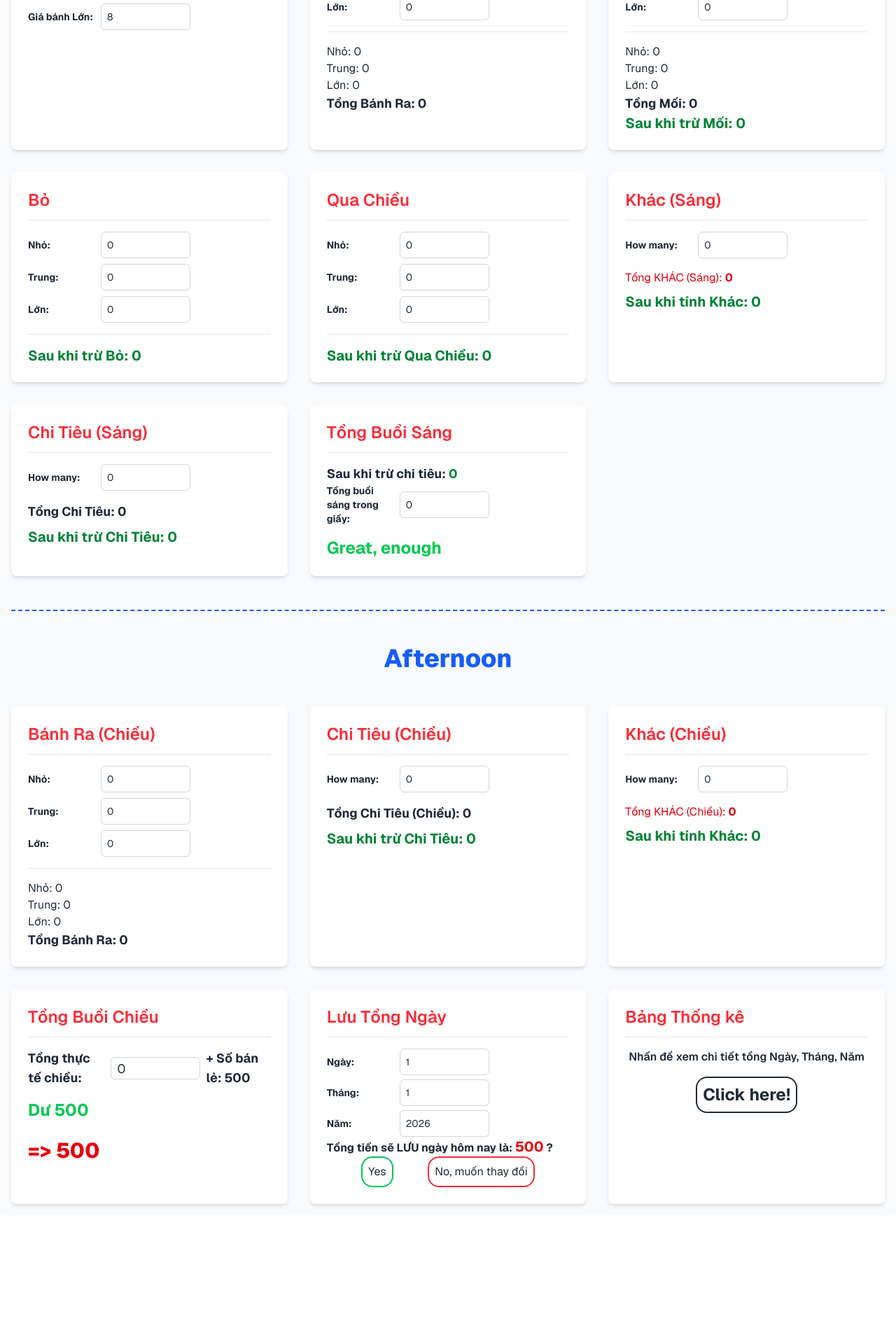
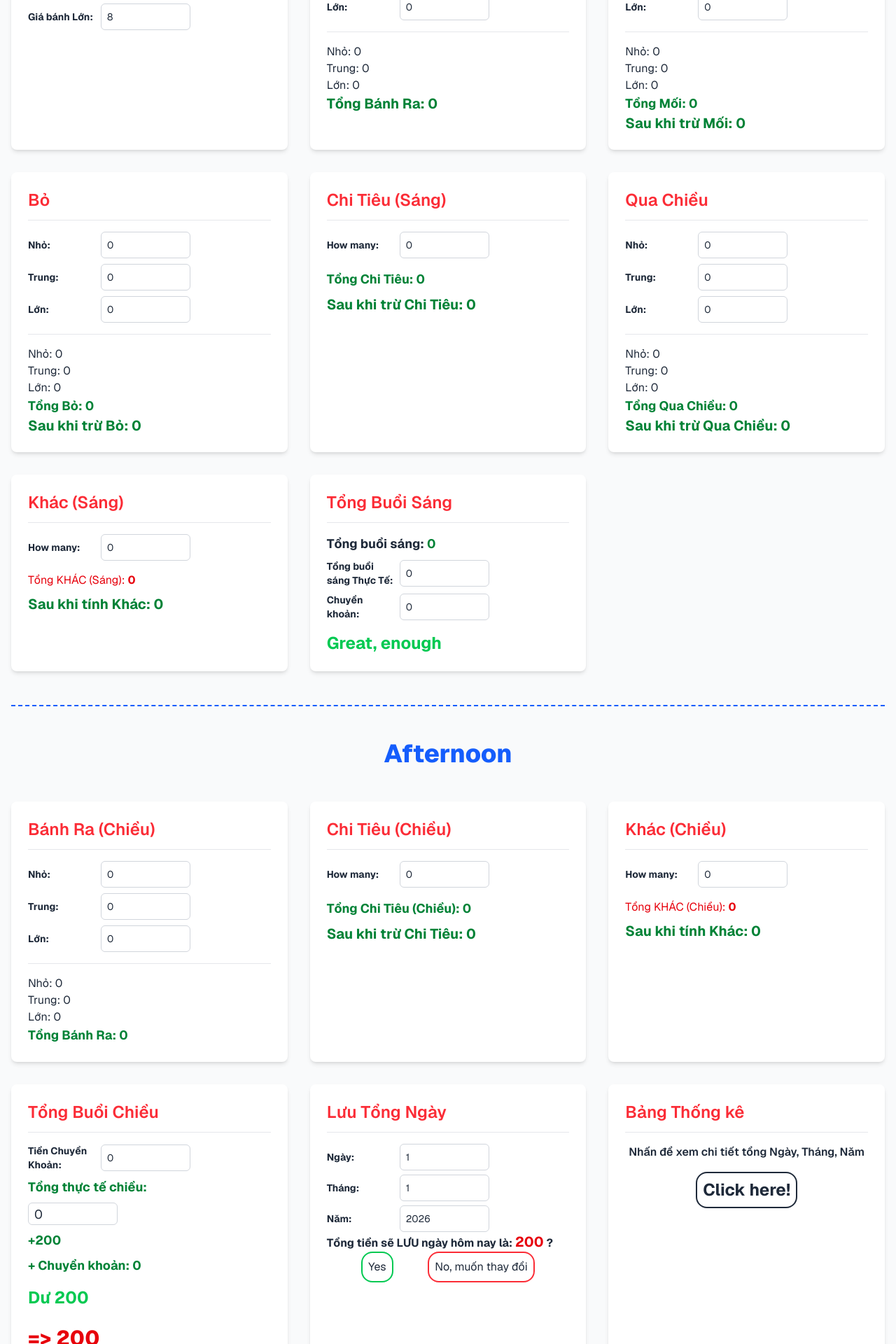
Before and after one commit to anhminh-nguyen/lobanhmi, a Next.js app: page / in a window 1280 px wide. Shown: the part 300-2220 px from the top of the page at 70% size. Before the commit the page ends 2057 px from the top, so only its background shows below. Built offline with nearby package versions, Linux system fonts and the light colour scheme.

Commit message:
After Fix Function

```diff
--- a/app/page.tsx
+++ b/app/page.tsx
@@ -30,19 +30,16 @@ interface KhacItemChieu {
 export default function Home() {
   // Morning State
   const [isEditing, setisEditing] = useState(false);
-  const [nho, setNho] = useState<number>(0);
+  const [nho, setNho] = useState<number>(0);          // giá bình thường
   const [trung, setTrung] = useState<number>(0);
   const [lon, setLon] = useState<number>(0);
-  const [moiNho, setMoiNho] = useState<number>(0);
+  const [moiNho, setMoiNho] = useState<number>(0);      // giá mối
   const [moiTrung, setMoiTrung] = useState<number>(0);
   const [moiLon, setMoiLon] = useState<number>(0);
-  const [boNho, setBoNho] = useState<number>(0);
+  const [boNho, setBoNho] = useState<number>(0);          // giá bỏ
   const [boTrung, setBoTrung] = useState<number>(0);
   const [boLon, setBoLon] = useState<number>(0);
-  const [daoNho, setDaoNho] = useState<number>(0);
-  const [daoTrung, setDaoTrung] = useState<number>(0);
-  const [daoLon, setDaoLon] = useState<number>(0);
-  const [quaChieuNho, setQuaChieuNho] = useState<number>(0);
+  const [quaChieuNho, setQuaChieuNho] = useState<number>(0);        // giá qua chiều
   const [quaChieuTrung, setQuaChieuTrung] = useState<number>(0);
   const [quaChieuLon, setQuaChieuLon] = useState<number>(0);
   const [soKhac, setSoKhac] = useState<number>(0);
@@ -53,10 +50,10 @@ export default function Home() {
   const [newTongketAll, setnewTongketAll] = useState<number>(0);
 
   // Afternoon State
-  const [buoiChieuNho, setBuoiChieuNho] = useState<number>(0);
+  const [buoiChieuNho, setBuoiChieuNho] = useState<number>(0);        // giá buổi chiều
   const [buoiChieuTrung, setBuoiChieuTrung] = useState<number>(0);
   const [buoiChieuLon, setBuoiChieuLon] = useState<number>(0);
-  const [chiTieuChieuCount, setChiTieuChieuCount] = useState<number>(0);
+  const [chiTieuChieuCount, setChiTieuChieuCount] = useState<number>(0); // chi tiêu
   const [chiTieuChieuItems, setChiTieuChieuItems] = useState<number[]>([]);
   const [soKhacChieu, setSoKhacChieu] = useState<number>(0);
   const [khacItemsChieu, setKhacItemsChieu] = useState<KhacItemChieu[]>([]);
@@ -69,6 +66,8 @@ export default function Home() {
   const [nhoPrice, setNhoprice] = useState(3);
   const [trungPrice, setTrungprice] = useState(4);
   const [lonPrice, setLonprice] = useState(8);
+  const [chuyenkhoan, setChuyenkhoan] = useState(0)
+  const [chuyenkhoansang, setChuyenkhoansang] = useState(0)
 
 
 
@@ -76,33 +75,32 @@ export default function Home() {
   const computeNho = nho * nhoPrice;
   const computeTrung = trung * trungPrice;
   const computeLon = lon * lonPrice;
-  const sumBanhRa = computeNho + computeTrung + computeLon;
+  const sumBanhRa = computeNho + computeTrung + computeLon; // tính bánh sáng bth
 
   const computeMoiNho = moiNho * nhoPrice;
   const computeMoiTrung = moiTrung * trungPrice;
   const computeMoiLon = moiLon * lonPrice;
-  const sumMoi = computeMoiNho + computeMoiTrung + computeMoiLon;
+  const sumMoi = computeMoiNho + computeMoiTrung + computeMoiLon; // tính sum mối
 
   const moiMinusResult = sumBanhRa - sumMoi;
 
   const boTotal = boNho * nhoPrice + boTrung * trungPrice + boLon * lonPrice;
   const afterBo = moiMinusResult - boTotal;
 
-  const daoTotal = daoNho * nhoPrice + Math.round(daoTrung * 3.5) + daoLon * lonPrice;
-  const afterDao = afterBo - daoTotal;
-  const tangDaoValue = daoTrung > 0 ? Math.round(daoTrung * 0.5) : 0;
-  const afterTangDao = afterDao - tangDaoValue;
+   const sumChiTieu = chiTieuItems.reduce((acc, val) => acc + val, 0);
+   const afterChitieu = afterBo - sumChiTieu
+
 
   const quaChieuTotal = quaChieuNho * nhoPrice + quaChieuTrung * trungPrice + quaChieuLon * lonPrice;
-  const afterQuaChieu = afterTangDao - quaChieuTotal;
+  const afterQuaChieu = afterChitieu - quaChieuTotal;
 
   const khacTotal = khacItems.reduce((acc, item) => acc + item.sum, 0);
   const afterKhac = afterQuaChieu + khacTotal;
 
-  const sumChiTieu = chiTieuItems.reduce((acc, val) => acc + val, 0);
-  const afterSang = afterKhac - sumChiTieu;
 
-  const ketResult = tongThucTeSang - afterSang;
+  // const afterSang = afterKhac - sumChiTieu;
+
+  const ketResult = tongThucTeSang + chuyenkhoansang - afterKhac;
 
   // Computed Values - Afternoon
   const computeBuoiChieuNho = buoiChieuNho * nhoPrice;
@@ -112,7 +110,7 @@ export default function Home() {
     computeBuoiChieuNho + computeBuoiChieuTrung + computeBuoiChieuLon;
 
   const afterAddQuaChieu =
-    afterQuaChieu > 0 ? sumBanhRaAfternoon + afterQuaChieu : sumBanhRaAfternoon;
+    quaChieuTotal > 0 ? sumBanhRaAfternoon + quaChieuTotal : sumBanhRaAfternoon;
 
   const sumChiTieuChieu = chiTieuChieuItems.reduce((acc, val) => acc + val, 0);
   const afterChiTieuChieu = afterAddQuaChieu - sumChiTieuChieu;
@@ -123,9 +121,9 @@ export default function Home() {
   );
   const afterKhacChieu = afterChiTieuChieu + khacTotalChieu;
 
-  const chieuResultValue = tongThucTeChieu + 500 - afterKhacChieu;
+  const chieuResultValue = tongThucTeChieu + 200 + chuyenkhoan - afterKhacChieu;
 
-  const tongKetAll = tongThucTeSang + (tongThucTeChieu + 500) + daoTotal;
+  const tongKetAll = tongThucTeSang + (tongThucTeChieu + 200) + chuyenkhoan;
 
   const computeKhacSum = (item: {
     nho: number;
@@ -204,8 +202,9 @@ export default function Home() {
         <h1 className="text-4xl font-extrabold text-red-600">Morning</h1>
       </header>
 
+      {/* DONE */}
       <div className="container mx-auto grid grid-cols-1 gap-8 md:grid-cols-2 lg:grid-cols-3">
-        {/* Bánh Ra Section */}
+        {/* Giá bánh */}
         <Card title="Nhập giá bánh ( nếu đổi )">
           <div className="space-y-3.5">
               <InputGroup
@@ -224,9 +223,9 @@ export default function Home() {
               onChange={(e) => setLonprice(Number(e.target.value))}
             />
           </div>
-
         </Card>
 
+        {/* DONE */}
         <Card title="Bánh Ra">
           <div className="flex flex-col space-y-2">
             <InputGroup
@@ -249,10 +248,11 @@ export default function Home() {
             <p>Nhỏ: {computeNho}</p>
             <p>Trung: {computeTrung}</p>
             <p>Lớn: {computeLon}</p>
-            <p className="font-bold text-lg">Tổng Bánh Ra: {sumBanhRa}</p>
+            <p className="font-bold text-xl text-green-700">Tổng Bánh Ra: {sumBanhRa}</p>
           </div>
         </Card>
 
+        {/* DONE */}
         {/* Mối Section */}
         <Card title="Mối">
           <div className="flex flex-col space-y-2">
@@ -276,13 +276,14 @@ export default function Home() {
             <p>Nhỏ: {computeMoiNho}</p>
             <p>Trung: {computeMoiTrung}</p>
             <p>Lớn: {computeMoiLon}</p>
-            <p className="font-bold text-lg">Tổng Mối: {sumMoi}</p>
+            <p className="font-bold text-lg text-green-700">Tổng Mối: {sumMoi}</p>
             <p className="font-bold text-xl text-green-700">
               Sau khi trừ Mối: {moiMinusResult}
             </p>
           </div>
         </Card>
 
+        {/* DONE */}
         {/* Bỏ Section */}
         <Card title="Bỏ">
           <div className="flex flex-col space-y-2">
@@ -303,43 +304,55 @@ export default function Home() {
             />
           </div>
           <div className="mt-4 pt-4 border-t border-gray-200">
+              <p>Nhỏ: {boNho*nhoPrice}</p>
+              <p>Trung: {boTrung*trungPrice}</p>
+              <p>Lớn: {boLon*lonPrice}</p>
+              <p className="font-bold text-lg text-green-700">Tổng Bỏ: {boTotal}</p>
               <p className="font-bold text-xl text-green-700">
               Sau khi trừ Bỏ: {afterBo}
             </p>
           </div>
         </Card>
 
-        {/* Đào Section */}
-        {/* <Card title="Đào">
-          <div className="flex flex-col space-y-2">
+        {/* DONE */}
+        {/* Chi Tiêu Section - Morning */}
+        <Card title="Chi Tiêu (Sáng)">
           <InputGroup
-              label="Nhỏ"
-              value={daoNho}
-              onChange={(e) => setDaoNho(Number(e.target.value))}
+            label="How many"
+            value={chiTieuCount}
+            onChange={(e) => {
+              setChiTieuCount(Number(e.target.value));
+              updateChiTieuItems(Number(e.target.value))
+            }}
+            type="number"
           />
-            <InputGroup
-              label="Trung"
-              value={daoTrung}
-              onChange={(e) => setDaoTrung(Number(e.target.value))}
+          <div className="mt-4 space-y-2">
+            {
+
+            chiTieuItems.map((item, index) => (
+              <input
+                key={index}
+                type="number"
+                className="block w-full rounded-md border border-gray-300 p-2 text-sm"
+                value={item}
+                onChange={(e) =>
+                  setChiTieuItems((prev) =>
+                    prev.map((val, i) =>
+                      i === index ? Number(e.target.value) : val,
+                    ),
+                  )
+                }
               />
-            <InputGroup
-              label="Lớn"
-              value={daoLon}
-              onChange={(e) => setDaoLon(Number(e.target.value))}
-            />
+            ))}
           </div>
-          <div className="mt-4 pt-4 border-t border-gray-200">
-            <p className="font-bold text-xl text-green-700">
-              Sau khi trừ Đào: {afterDao}
+          <p className="mt-4 text-lg font-bold text-green-700">Tổng Chi Tiêu: {sumChiTieu}</p>
+          <p className="mt-2 font-bold text-xl text-green-700">
+            Sau khi trừ Chi Tiêu: {afterChitieu}
           </p>
-            {tangDaoValue > 0 && (
-              <p className="font-bold text-orange-600">
-                Tặng Đào: -{tangDaoValue} (Sau tặng: {afterTangDao})
-              </p>
-            )}
-          </div>
-        </Card> */}
+        </Card>
 
+
+        {/* DONE */}
         {/* Qua Chiều Section */}
         <Card title="Qua Chiều">
           <div className="flex flex-col space-y-2">
@@ -360,18 +373,27 @@ export default function Home() {
             />
           </div>
           <div className="mt-4 pt-4 border-t border-gray-200">
+
+              <p>Nhỏ: { quaChieuNho * nhoPrice}</p>
+              <p>Trung: {quaChieuTrung * trungPrice}</p>
+              <p>Lớn: {quaChieuLon * lonPrice}</p>
+              <p className="font-bold text-lg text-green-700">Tổng Qua Chiều: {quaChieuTotal}</p>
                <p className="font-bold text-xl text-green-700">
               Sau khi trừ Qua Chiều: {afterQuaChieu}
             </p>
           </div>
         </Card>
 
+        {/* DONE */}
         {/* Khác Section - Morning */}
         <Card title="Khác (Sáng)">
           <InputGroup
             label="How many"
             value={soKhac}
-            onChange={(e) => setSoKhac(Number(e.target.value))}
+            onChange={(e) => {
+              setSoKhac(Number(e.target.value));
+              updateKhacItems(Number(e.target.value))}
+            }
             type="number"
           />
           <div className="mt-4 space-y-4">
@@ -406,9 +428,9 @@ export default function Home() {
                       setKhacItems((prev) =>
                         prev.map((khac) =>
                           khac.id === item.id
-                            ? { ...khac, nho: Number(e.target.value) }
+                            ? { ...khac, nho: Number(e.target.value),sum: computeKhacSum({...item,nho:Number(e.target.value)}) }
                             : khac,
-                        ),
+                        )
                       )
                     }
                   />
@@ -423,7 +445,7 @@ export default function Home() {
                       setKhacItems((prev) =>
                         prev.map((khac) =>
                           khac.id === item.id
-                            ? { ...khac, trung: Number(e.target.value) }
+                            ? { ...khac, trung: Number(e.target.value),sum: computeKhacSum({...item,trung:Number(e.target.value)}) }
                             : khac,
                         ),
                       )
@@ -440,7 +462,7 @@ export default function Home() {
                       setKhacItems((prev) =>
                         prev.map((khac) =>
                           khac.id === item.id
-                            ? { ...khac, lon: Number(e.target.value) }
+                            ? { ...khac, lon: Number(e.target.value), sum: computeKhacSum({...item,lon:Number(e.target.value)}) }
                             : khac,
                         ),
                       )
@@ -458,7 +480,7 @@ export default function Home() {
                       setKhacItems((prev) =>
                         prev.map((khac) =>
                           khac.id === item.id
-                            ? { ...khac, sign: e.target.value }
+                            ? { ...khac, sign: e.target.value, sum: computeKhacSum({...item,sign:String(e.target.value)}) }
                             : khac,
                         ),
                       )
@@ -469,7 +491,7 @@ export default function Home() {
                   </select>
                 </div>
                 <p className="mt-2 text-sm">
-                  Tổng mục này: <b className="font-bold">{item.sum}</b>
+                  Tổng mục này: <b className="font-bold text-green-700">{item.sum}</b>
                 </p>
               </div>
             ))}
@@ -482,49 +504,28 @@ export default function Home() {
           </p>
         </Card>
 
-        {/* Chi Tiêu Section - Morning */}
-        <Card title="Chi Tiêu (Sáng)">
-          <InputGroup
-            label="How many"
-            value={chiTieuCount}
-            onChange={(e) => setChiTieuCount(Number(e.target.value))}
-            type="number"
-          />
-          <div className="mt-4 space-y-2">
-            {chiTieuItems.map((item, index) => (
-              <input
-                key={index}
-                type="number"
-                className="block w-full rounded-md border border-gray-300 p-2 text-sm"
-                value={item}
-                onChange={(e) =>
-                  setChiTieuItems((prev) =>
-                    prev.map((val, i) =>
-                      i === index ? Number(e.target.value) : val,
-                    ),
-                  )
-                }
-              />
-            ))}
-          </div>
-          <p className="mt-4 text-lg font-bold">Tổng Chi Tiêu: {sumChiTieu}</p>
-          <p className="mt-2 font-bold text-xl text-green-700">
-            Sau khi trừ Chi Tiêu: {afterSang}
-          </p>
-        </Card>
 
+        {/* DONE */}
         {/* Final Morning Section */}
         <Card title="Tổng Buổi Sáng">
-          <p className="text-lg font-bold">
-            Sau khi trừ chi tiêu:{" "}
-            <span className="text-green-700">{afterSang}</span>
+          <div className="space-y-2">
+              <p className="text-lg font-bold ">
+            Tổng buổi sáng:{" "}
+            <span className="text-green-700">{afterKhac}</span>
           </p>
           <InputGroup
-            label="Tổng buổi sáng trong giấy"
+            label="Tổng buổi sáng Thực Tế"
             value={tongThucTeSang}
             onChange={(e) => setTongThucTeSang(Number(e.target.value))}
             type="number"
           />
+          <InputGroup
+              label="Chuyển khoản"
+              value={chuyenkhoansang}
+              onChange={(e) => setChuyenkhoansang(Number(e.target.value))}
+            />
+          </div>
+
           <h3
             className={`mt-4 text-2xl font-bold ${ketResult < 0 ? "text-red-500" : "text-green-500"}`}
           >
@@ -537,6 +538,7 @@ export default function Home() {
         </Card>
       </div>
 
+
       <div className="my-12 border-t-2 border-dashed border-blue-600 pt-12">
         <h1 className="text-4xl font-extrabold text-blue-600 text-center mb-8">
           Afternoon
@@ -544,6 +546,8 @@ export default function Home() {
       </div>
 
       <div className="container mx-auto grid grid-cols-1 gap-8 md:grid-cols-2 lg:grid-cols-3">
+
+        {/* DONE */}
         {/* Bánh Ra Section - Afternoon */}
         <Card title="Bánh Ra (Chiều)">
           <div className="flex flex-col space-y-2">
@@ -567,23 +571,27 @@ export default function Home() {
             <p>Nhỏ: {computeBuoiChieuNho}</p>
             <p>Trung: {computeBuoiChieuTrung}</p>
             <p>Lớn: {computeBuoiChieuLon}</p>
-            <p className="font-bold text-lg">
+            <p className="font-bold text-lg text-green-700">
               Tổng Bánh Ra: {sumBanhRaAfternoon}
             </p>
-            {afterQuaChieu > 0 && (
+            {quaChieuTotal > 0 && (
               <p className="mt-2 font-bold text-orange-600">
-                Thêm Qua Chiều: {afterQuaChieu} (Tổng: {afterAddQuaChieu})
+                {`Thêm Qua Chiều: ${quaChieuTotal} => Tổng: ${afterAddQuaChieu}`}
               </p>
             )}
           </div>
         </Card>
 
+        {/* DONE */}
         {/* Chi Tiêu Section - Afternoon */}
         <Card title="Chi Tiêu (Chiều)">
           <InputGroup
             label="How many"
             value={chiTieuChieuCount}
-            onChange={(e) => setChiTieuChieuCount(Number(e.target.value))}
+            onChange={(e) => {
+              setChiTieuChieuCount(Number(e.target.value));
+              updateChiTieuChieuItems(Number(e.target.value))
+            }}
             type="number"
           />
           <div className="mt-4 space-y-2">
@@ -603,7 +611,7 @@ export default function Home() {
               />
             ))}
           </div>
-          <p className="mt-4 text-lg font-bold">
+          <p className="mt-4 text-lg font-bold text-green-700">
             Tổng Chi Tiêu (Chiều): {sumChiTieuChieu}
           </p>
           <p className="mt-2 font-bold text-xl text-green-700">
@@ -616,7 +624,11 @@ export default function Home() {
           <InputGroup
             label="How many"
             value={soKhacChieu}
-            onChange={(e) => setSoKhacChieu(Number(e.target.value))}
+            onChange={(e) =>
+              {setSoKhacChieu(Number(e.target.value));
+                updateKhacItemsChieu(Number(e.target.value))
+
+              }}
             type="number"
           />
           <div className="mt-4 space-y-4">
@@ -635,7 +647,7 @@ export default function Home() {
                     setKhacItemsChieu((prev) =>
                       prev.map((khac) =>
                         khac.id === item.id
-                          ? { ...khac, name: e.target.value }
+                          ? { ...khac, name: e.target.value,}
                           : khac,
                       ),
                     )
@@ -651,7 +663,7 @@ export default function Home() {
                       setKhacItemsChieu((prev) =>
                         prev.map((khac) =>
                           khac.id === item.id
-                            ? { ...khac, nho: Number(e.target.value) }
+                            ? { ...khac, nho: Number(e.target.value), sum:computeKhacSum({...item,nho:Number(e.target.value)}) }
                             : khac,
                         ),
                       )
@@ -668,7 +680,7 @@ export default function Home() {
                       setKhacItemsChieu((prev) =>
                         prev.map((khac) =>
                           khac.id === item.id
-                            ? { ...khac, trung: Number(e.target.value) }
+                            ? { ...khac, trung: Number(e.target.value),sum:computeKhacSum({...item,trung:Number(e.target.value)})  }
                             : khac,
                         ),
                       )
@@ -685,7 +697,7 @@ export default function Home() {
                       setKhacItemsChieu((prev) =>
                         prev.map((khac) =>
                           khac.id === item.id
-                            ? { ...khac, lon: Number(e.target.value) }
+                            ? { ...khac, lon: Number(e.target.value),sum:computeKhacSum({...item,lon:Number(e.target.value)})  }
                             : khac,
                         ),
                       )
@@ -703,7 +715,7 @@ export default function Home() {
                       setKhacItemsChieu((prev) =>
                         prev.map((khac) =>
                           khac.id === item.id
-                            ? { ...khac, sign: e.target.value }
+                            ? { ...khac, sign: e.target.value,sum:computeKhacSum({...item,sign:String(e.target.value)})  }
                             : khac,
                         ),
                       )
@@ -730,15 +742,28 @@ export default function Home() {
         {/* Final Afternoon Section */}
         <Card title="Tổng Buổi Chiều">
           <div className="flex items-center space-x-2">
-            <p className="font-bold text-lg">Tổng thực tế chiều:</p>
+            <div className="space-y-2">
+                <InputGroup
+              label="Tiền Chuyển Khoản"
+              value={chuyenkhoan}
+              onChange={(e) => setChuyenkhoan(Number(e.target.value))}
+            />
+
+            <p className="font-bold text-lg text-green-700">Tổng thực tế chiều:</p>
             <input
               type="number"
               className="h-8 w-32 rounded-md border border-gray-300 p-2 text-lg"
               value={tongThucTeChieu}
               onChange={(e) => setTongThucTeChieu(Number(e.target.value))}
             />
-            <span className="text-lg font-bold">+ Số bán lẻ: 500</span>
+
             </div>
+
+
+
+          </div>
+          <p className="text-lg font-bold text-green-700 mt-2">+200</p>
+          <p className="text-lg font-bold mt-2 text-green-700 ">+ Chuyển khoản: {chuyenkhoan}</p>
           <h3
             className={`mt-4 text-2xl font-bold ${chieuResultValue < 0 ? "text-red-500" : "text-green-500"}`}
           >
```
Lines whose indentation alone changed are shown as unchanged.
